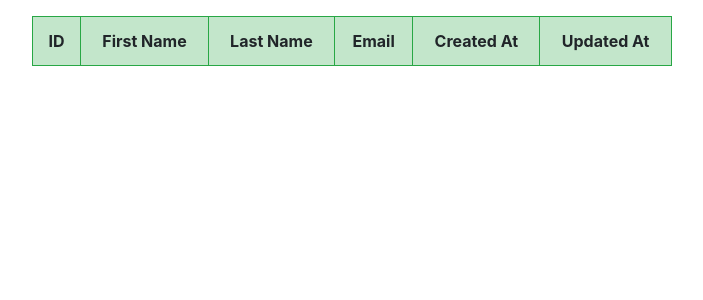
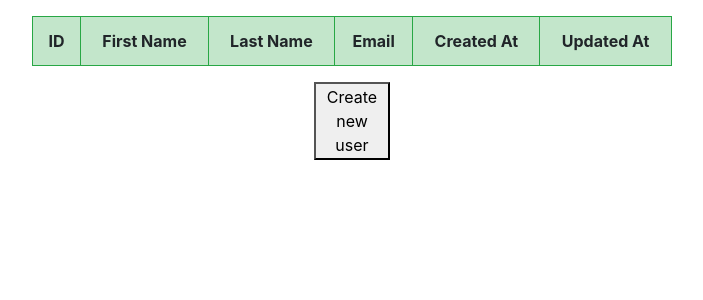
Before and after one commit to jake-odonnell/Users_CRUD, a Flask app: page / in a window 1280 px wide. Shown: the top 300 px of the page, without its empty margins (288-991 px from the left). Run offline with Flask 2, Linux system fonts and the light colour scheme; data that the repository does not hold is empty.

Commit message:
Final project

```diff
--- a/server.py
+++ b/server.py
@@ -1,4 +1,4 @@
-from flask import Flask, render_template, request, redirect
+from flask import Flask, render_template, redirect, request
 from user import User
 app = Flask(__name__)
 
@@ -7,6 +7,20 @@ def r_home():
     users = User.get_all()
     return render_template('read.html', users = users)
 
+@app.route('/create')
+def r_create():
+    return render_template('create.html')
+
+@app.route('/update', methods = ['POST'])
+def p_update():
+    data = {
+        "fn": request.form['f_name'],
+        "ln": request.form['l_name'],
+        "email": request.form['email'],
+    }
+    User.add_user(data)
+    return redirect('/')
+
 
 if __name__ == '__main__':
     app.run(debug = True)
--- a/templates/read.html
+++ b/templates/read.html
@@ -32,5 +32,9 @@
             {% endfor %}
         </tbody>
     </table>
+
+    <form action="/create" class="col-1 m-auto">
+        <button type="submit" class="mt-3">Create new user</button>
+    </form>
 </body>
 </html>
--- a/user.py
+++ b/user.py
@@ -12,11 +12,14 @@ class User:
     @classmethod
     def get_all(cls):
         query = "SELECT * FROM users;"
-
         results = connectToMySQL('users').query_db(query)
-
         users = []
-
         for user in results:
             users.append(cls(user))
         return users
+
+    @classmethod
+    def add_user(cls, data):
+        query = "INSERT INTO users (first_name, last_name, email) VALUES(%(fn)s, %(ln)s, %(email)s);"
+        connectToMySQL('users').query_db(query,data)
+        return
```
Also changed, not shown: templates/create.html (+16 -2 lines).
